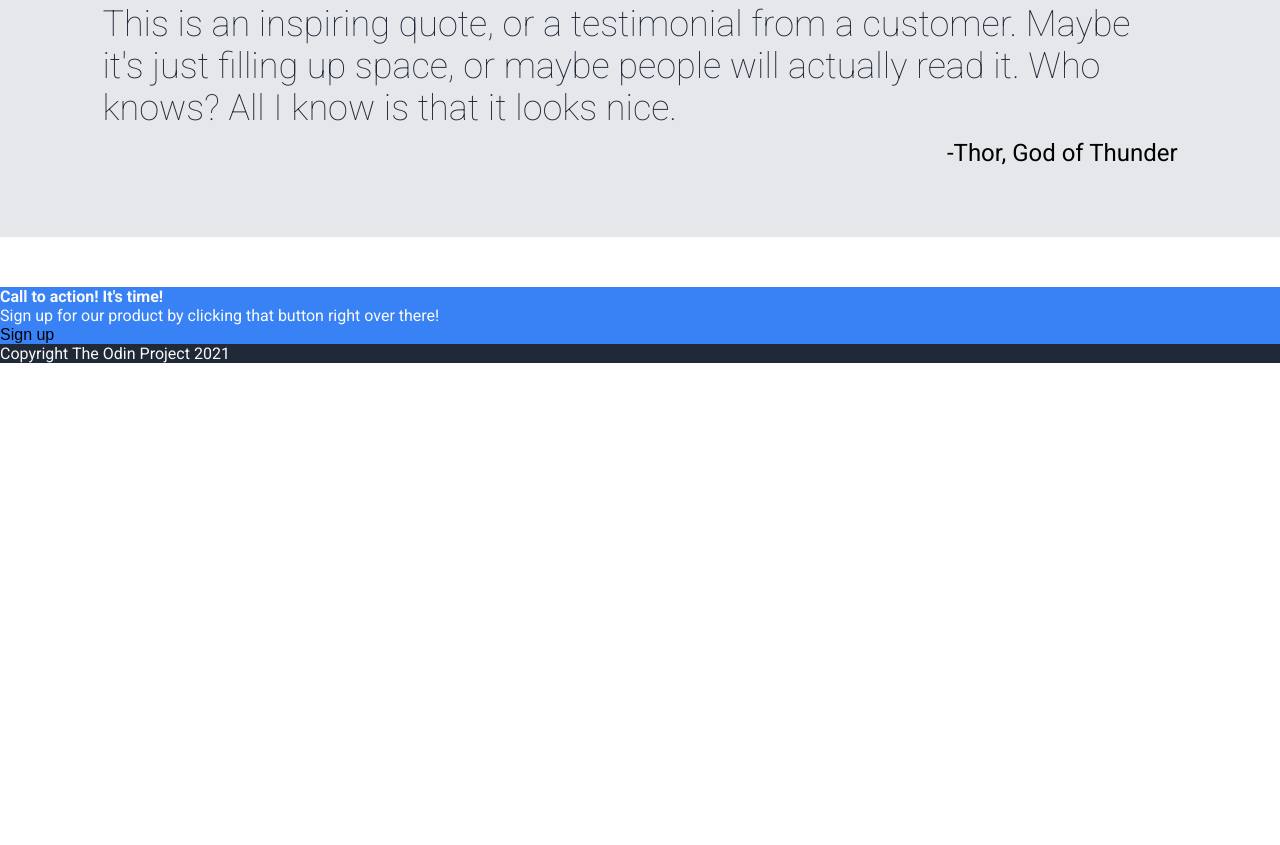
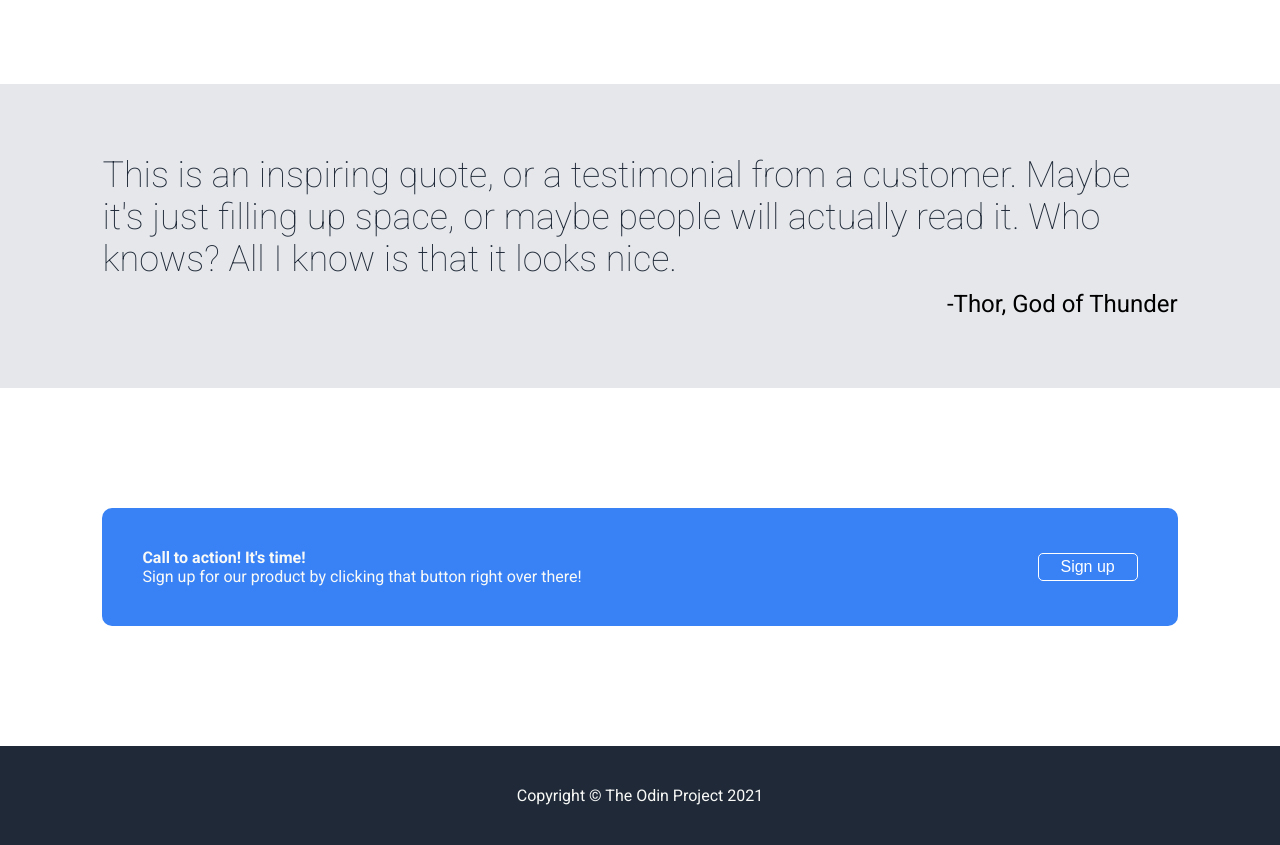
Before and after one commit to shinramyvn/odin-landing-page, a plain HTML site: page index.html in a window 1280 px wide. Shown: the part 868-1713 px from the top of the page. Before the commit the page ends 1231 px from the top, so only its background shows below. Drawn offline with Linux system fonts and the light colour scheme.

Commit message:
Added images and styling to call card and footer Added copyright symbol to footer, styled call card with flexbox

```diff
--- a/index.html
+++ b/index.html
@@ -63,14 +63,21 @@
         <p>-Thor, God of Thunder</p>
     </div>
 
-    <div class="call-card">
-        <h4>Call to action! It's time!</h4>
-        <p>Sign up for our product by clicking that button right over there!</p>
-        <button>Sign up</button>
+    <div class="call-card-container">
+        <div class="call-card">
+            <div class="call-card-text">
+                <h4>Call to action! It's time!</h4>
+                <p>Sign up for our product by clicking that button right over there!</p>
+            </div>
+            <div class="call-card-button">
+                <button>Sign up</button>
+            </div>
+        </div>
     </div>
 
+
     <div class="footer">
-        Copyright The Odin Project 2021
+        Copyright &copy; The Odin Project 2021
     </div>
 </body>
 </html>
--- a/styles.css
+++ b/styles.css
@@ -72,7 +72,7 @@ ul {
 .logo,
 .footer,
 .call-card,
-.sign-up {
+.sign-up{
     color: #F9FAF8;
 }
 
@@ -151,3 +151,37 @@ ul {
     padding-top: 10px;
     font-size: 24px;
 }
+
+.call-card-container {
+    padding: 70px 8%;
+    padding-bottom: 70px;
+    margin-bottom: 50px;
+}
+
+.call-card {
+    padding: 40px;
+    display: flex;
+    align-items: center;
+    border-radius: 10px;
+}
+
+.call-card-text {
+
+}
+
+.call-card-button {
+    margin-left: auto;
+}
+
+.call-card-button button {
+    width: 100px;
+    padding: 4px;
+    border-radius: 5px;
+    color: white;
+    border: white 1px solid;
+}
+
+.footer {
+    padding: 40px;
+    text-align: center;
+}
```
Also changed, not shown: images/mountain.jpg (added).
